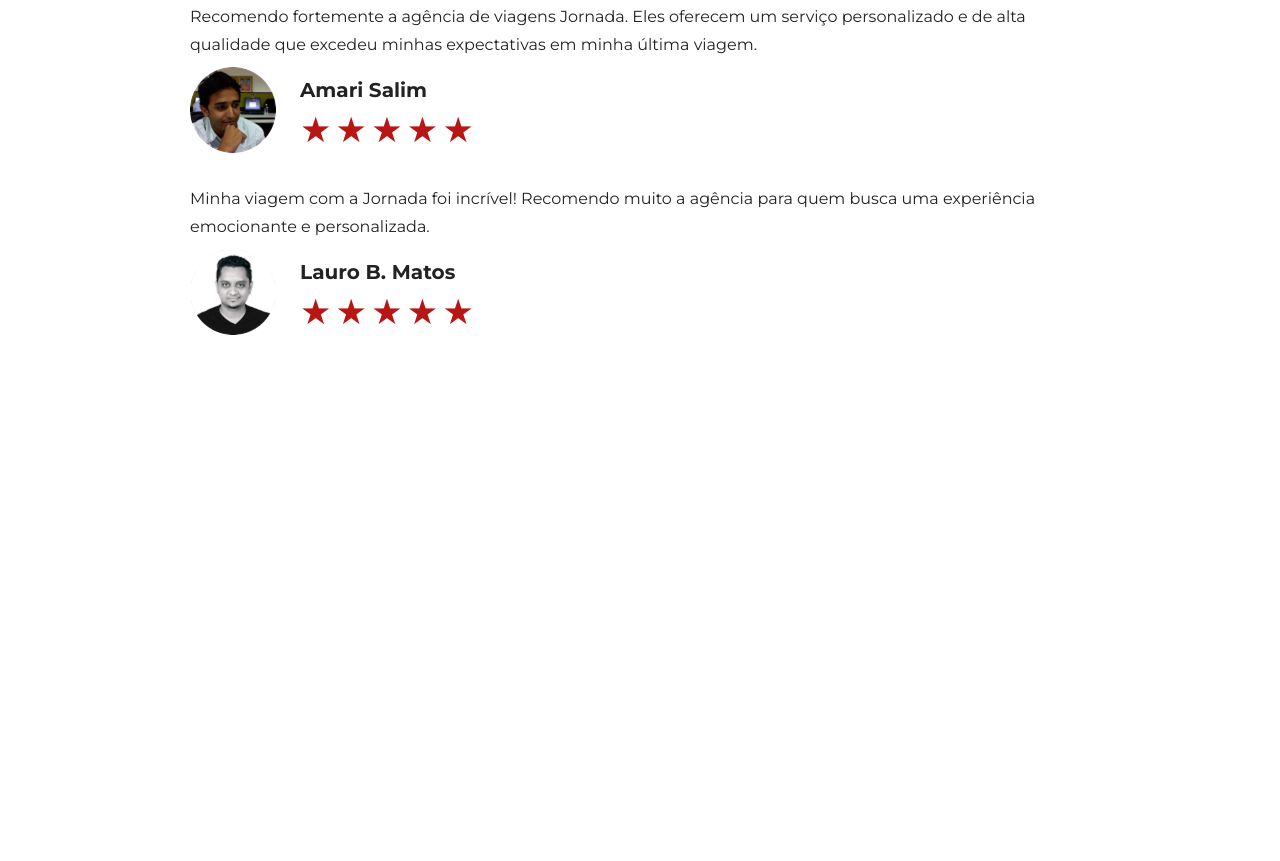
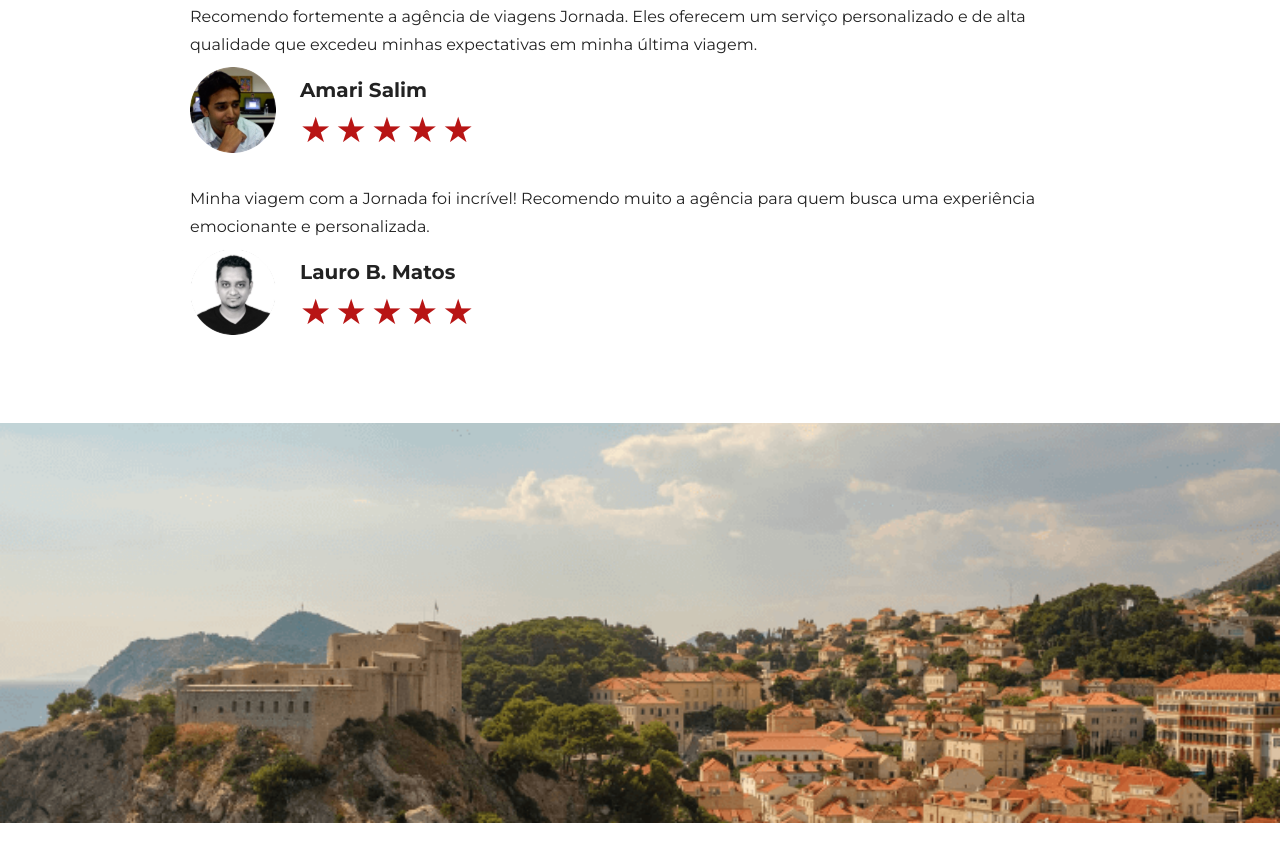
Before and after one commit to pedrohg99/jornada-viagens, a plain HTML site: page index.html in a window 1280 px wide. Shown: the part 5308-6169 px from the top of the page. Before the commit the page ends 5731 px from the top, so only its background shows below. Drawn offline with Linux system fonts and the light colour scheme.

Commit message:
Ajusta responsividade da imagem pre-footer

```diff
--- a/css/img-footer.css
+++ b/css/img-footer.css
@@ -0,0 +1,30 @@
+.img-footer {
+  width: 100%;
+}
+
+.img-footer .footer-hero {
+  background: url(../img/image-rodape-mobile.jpg) no-repeat;
+  background-size: cover;
+  height: 400px;
+}
+
+@media screen and (min-width: 768px) {
+  .img-footer .footer-hero {
+    background: url(../img/image-rodape-tablet.png) no-repeat;
+    background-size: cover;
+  }
+}
+
+@media screen and (min-width: 1024px) {
+  .img-footer .footer-hero {
+    background: url(../img/image-rodape-tablet.png) no-repeat;
+    background-size: cover;
+  }
+}
+
+@media screen and (min-width: 1440px) {
+  .img-footer .footer-hero {
+    background: url(../img/image-rodape-desk.png) no-repeat;
+    background-size: cover;
+  }
+}
--- a/css/style.css
+++ b/css/style.css
@@ -6,3 +6,4 @@
 @import url(destinations.css);
 @import url(payments.css);
 @import url(testimonials.css);
+@import url(img-footer.css);
```
Also changed, not shown: img/image-rodape-desk.png (added), img/image-rodape-mobile.jpg (added), img/image-rodape-mobile.png (added), img/image-rodape-tablet.png (added).
